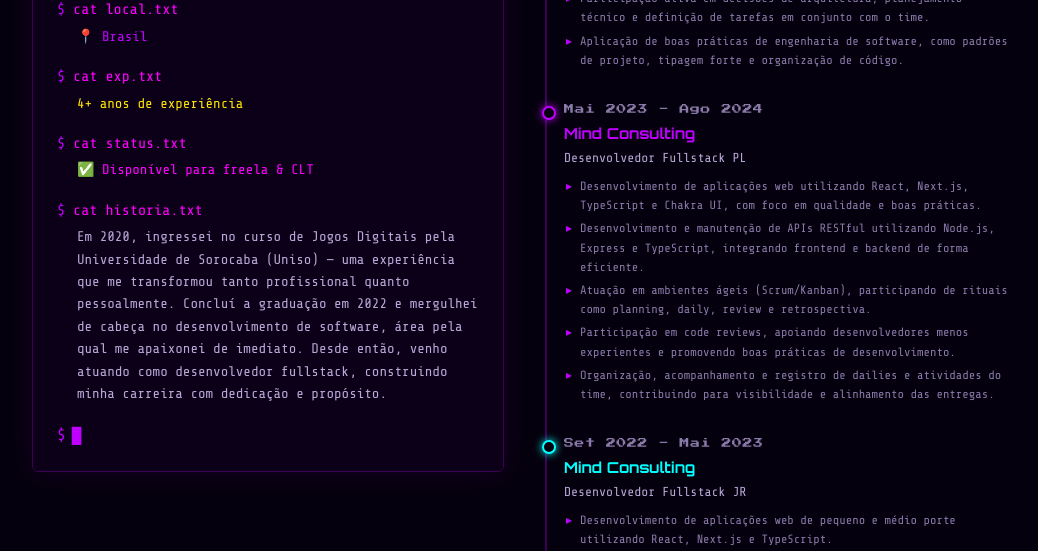
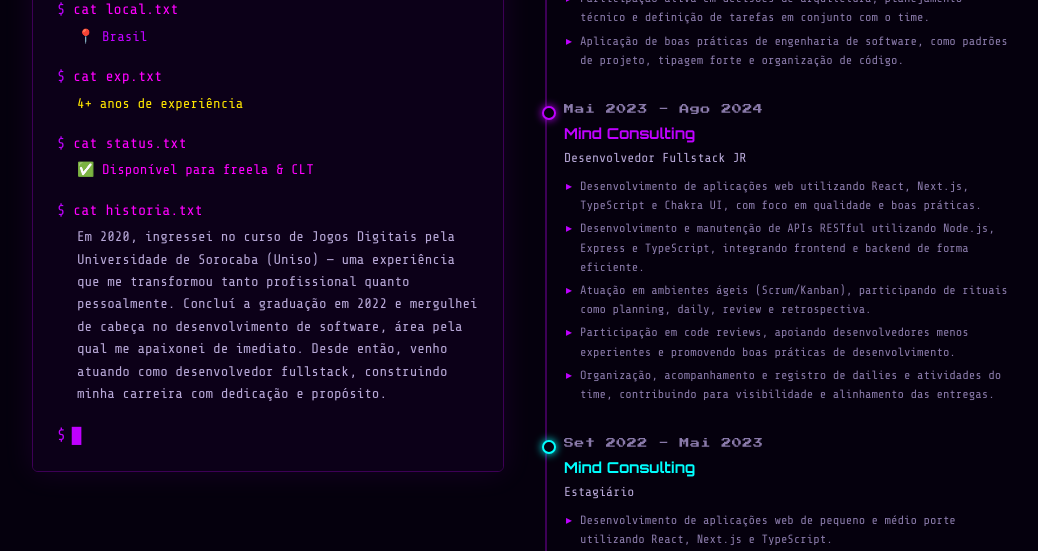
Before and after one commit to LeonardoSodre20/portfolio, a React (Vite) app: page / in a window 1280 px wide. Shown: the part 1415-1966 px from the top of the page, without its empty margins (120-1158 px from the left). Built offline with nearby package versions, Linux system fonts and the light colour scheme.

Commit message:
fix: correct Mind Consulting roles to estagiario and JR

```diff
--- a/src/constants/timeline.ts
+++ b/src/constants/timeline.ts
@@ -17,7 +17,7 @@
   {
     company: "Mind Consulting",
     period: "Mai 2023 - Ago 2024",
-    role: "Desenvolvedor Fullstack PL",
+    role: "Desenvolvedor Fullstack JR",
     color: "#BF00FF",
     bullets: [
       "Desenvolvimento de aplicações web utilizando React, Next.js, TypeScript e Chakra UI, com foco em qualidade e boas práticas.",
@@ -30,7 +30,7 @@
   {
     company: "Mind Consulting",
     period: "Set 2022 - Mai 2023",
-    role: "Desenvolvedor Fullstack JR",
+    role: "Estagiário",
     color: "#00FFFF",
     bullets: [
       "Desenvolvimento de aplicações web de pequeno e médio porte utilizando React, Next.js e TypeScript.",
```
